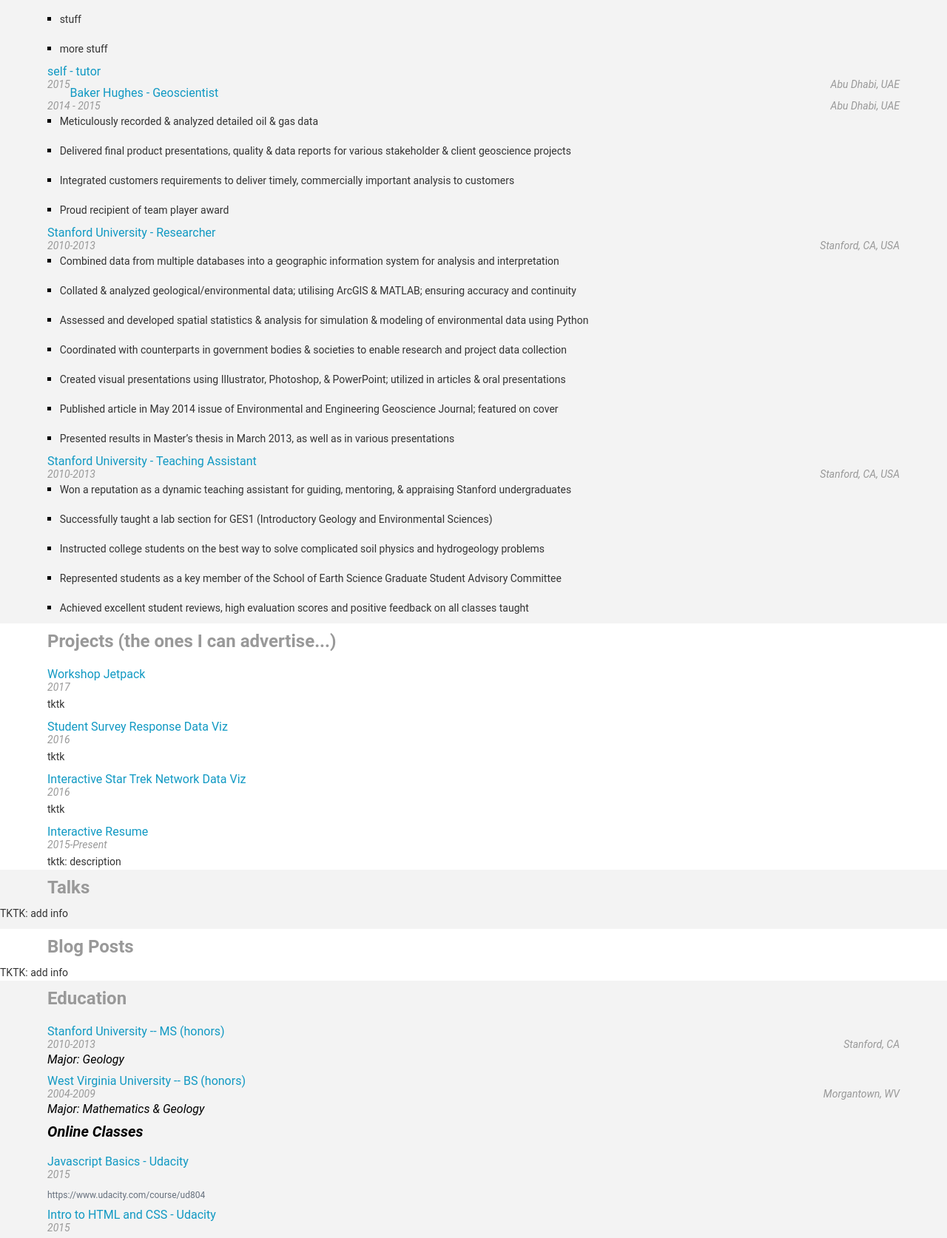
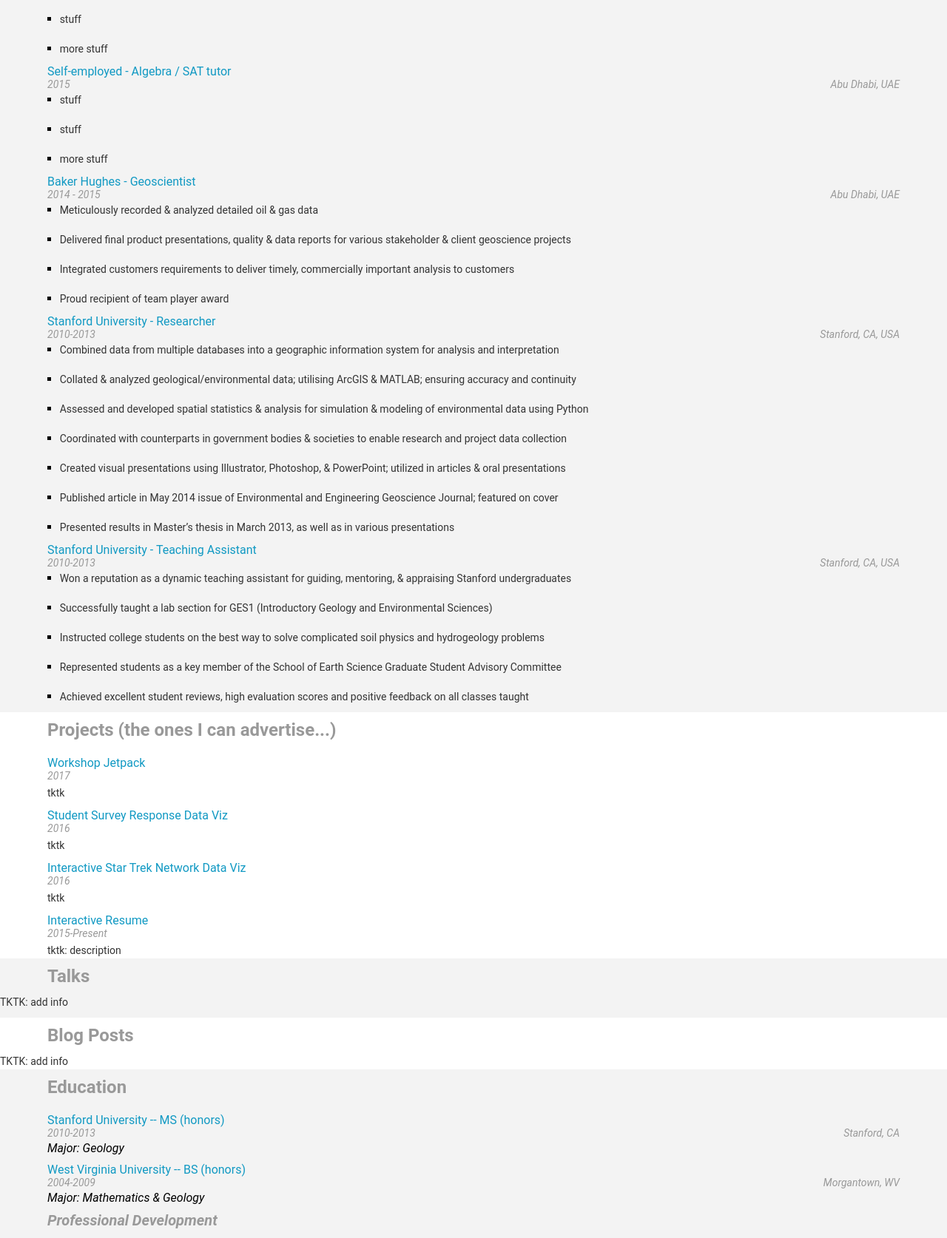
Before and after one commit to molliemarie/online-rez, a plain HTML site: page index.html in a window 1280 px wide. Shown: the part 713-2387 px from the top of the page at 74% size. Drawn offline with Linux system fonts and the light colour scheme; some packages are replaced by stand-ins of ours.

Commit message:
changed prof dev style, fixed tutor section

```diff
--- a/css/style.css
+++ b/css/style.css
@@ -31,7 +31,7 @@ h2 {
 h3 {
   font-style: italic;
   font-size: 20px;
-  color: #000000;
+  color: #999999;
   line-height: 22px;
 }
 
--- a/js/helper.js
+++ b/js/helper.js
@@ -46,7 +46,7 @@ var HTMLschoolDates = '<div class="date-text">%data%</div>';
 var HTMLschoolLocation = '<div class="location-text">%data%</div>';
 var HTMLschoolMajor = '<em><br>Major: %data%</em>';
 
-var HTMLonlineClasses = '<h3>Online Classes</h3>';
+var HTMLprofessionalDevelopment = '<h3>Professional Development</h3>';
 var HTMLonlineTitle = '<a href="#">%data%';
 var HTMLonlineSchool = ' - %data%</a>';
 var HTMLonlineDates = '<div class="date-text">%data%</div>';
--- a/js/resumeBuilder.js
+++ b/js/resumeBuilder.js
@@ -125,7 +125,7 @@ education.display = function() {
 		var formattedMajor = HTMLschoolMajor.replace("%data%", education.schools[schoolInfo].major);
 		$(".education-entry:last").append(formattedMajor);
 	}
-	$("#education").append(HTMLonlineClasses);
+	$("#education").append(HTMLprofessionalDevelopment);
 	for (onlineCourse in education.onlineCourses) {
 		$("#education").append(HTMLschoolStart);
 
@@ -170,11 +170,11 @@ var work = {
             ]
         },
         {
-        	"employer": "self",
+            "employer": "Self-employed",
             "location": "Abu Dhabi, UAE",
-        	"title": "tutor",
+            "title": "Algebra / SAT tutor",
             "years": "2015",
-        	"description:": [
+            "description": [
             	"stuff",
             	"stuff",
             	"more stuff"
```
Lines whose indentation alone changed are shown as unchanged.
